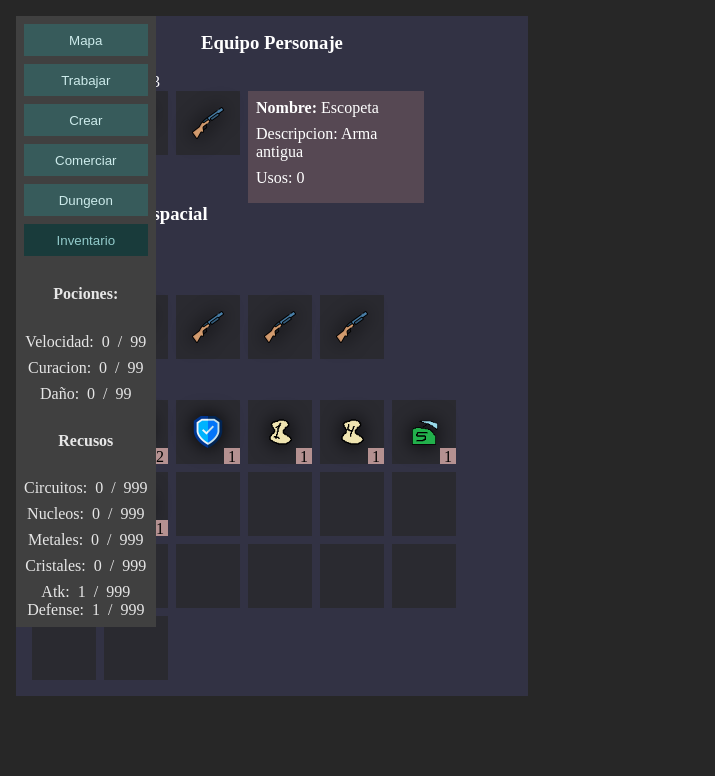
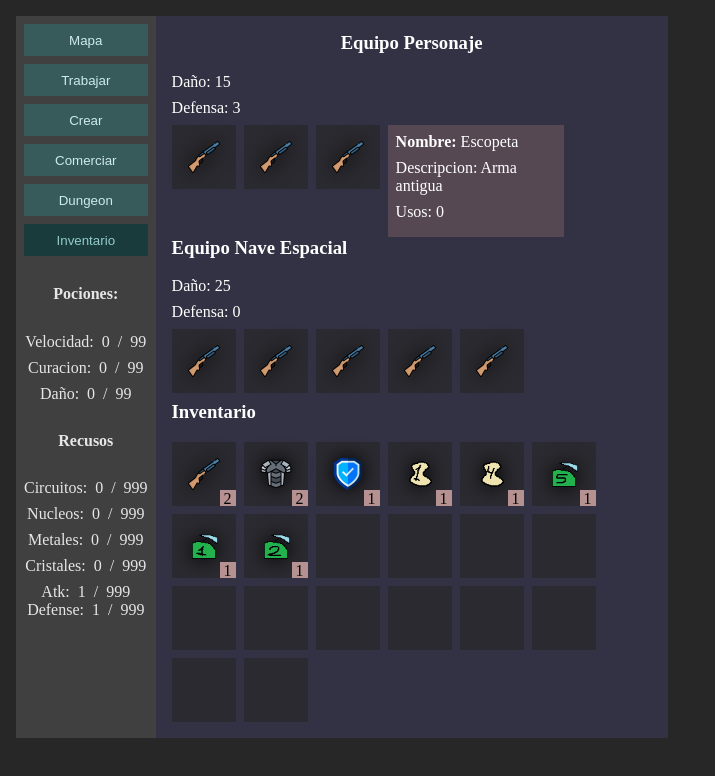
Before and after one commit to JavierBagatoli/JuegoSencillo, a React (Vite) app: page / in a window 1280 px wide. Both pictures are taken after a click on the button "Inventario". Shown: the top 776 px of the page, without its empty margins (0-715 px from the left). Built offline with nearby package versions, Linux system fonts and the light colour scheme.

Commit message:
responsive

```diff
--- a/src/App.tsx
+++ b/src/App.tsx
@@ -57,7 +57,7 @@ function App() {
 
         {((showAsidenav && isMobile) ||!isMobile) &&
           <aside
-            style={{position: 'absolute', zIndex: 1}}
+            style={{position: isMobile?'absolute':'relative', zIndex: 1}}
             className='menu-acciones'>
               {isMobile &&
               <button
--- a/src/components/comercio/Comercio-page.tsx
+++ b/src/components/comercio/Comercio-page.tsx
@@ -61,7 +61,7 @@ function ComercioPage(
 
   return (
     <>
-      <section className="section-tienda background-comercio pad-05">
+      <section className="section-tienda background-comercio">
         <table>
           <thead>
             <tr>
--- a/src/components/inventario/Inventario-page.tsx
+++ b/src/components/inventario/Inventario-page.tsx
@@ -216,9 +216,12 @@ function InventarioPage(
     <>
       <section
         style={{maxWidth: '30rem'}}
-        className="flex col background-inventario pad-05">
+        className="flex col background-inventario pad-05 max-h">
         <div>
           <h3 className="text-center">Equipo Personaje</h3>
+            <div
+              style={{paddingBottom: '0.5rem'}}
+             className="flex col">
               <span>
                 Daño: {
                   ARMORY[props.playerStats.baseAttack].damage
@@ -233,6 +236,8 @@ function InventarioPage(
                   + ARMORY[props.playerStats.equipment.idShield || 0].defense
                   + ARMORY[props.playerStats.equipment.idWeapon || 0].defense}
               </span>
+            </div>
+
             <section className="flex">
               <SlotInvetario
                 id="inv-arma"
@@ -310,7 +315,7 @@ function InventarioPage(
             </div>
 
 
-          <h3>Inventario</h3>
+          <h3 style={{paddingTop: '0.5rem'}}>Inventario</h3>
            <section className="flex wrap">
             {
             ['0','1','2','3','4','5','6','7','8','9','10','11','12','13','14','15','16','17','18','19'].map((val) =>
--- a/src/index.css
+++ b/src/index.css
@@ -193,7 +193,6 @@ button:disabled{
 
 .background-comercio{
   background-color: #373535;
-  padding: 1rem;
 }
 
 .mapa-mundo{
@@ -234,4 +233,8 @@ button:disabled{
   .max-w{
     width: 100dvw;
   }
+
+  .max-h{
+    height: 100dvh;
+  }
 }
```
Lines whose indentation alone changed are shown as unchanged.
